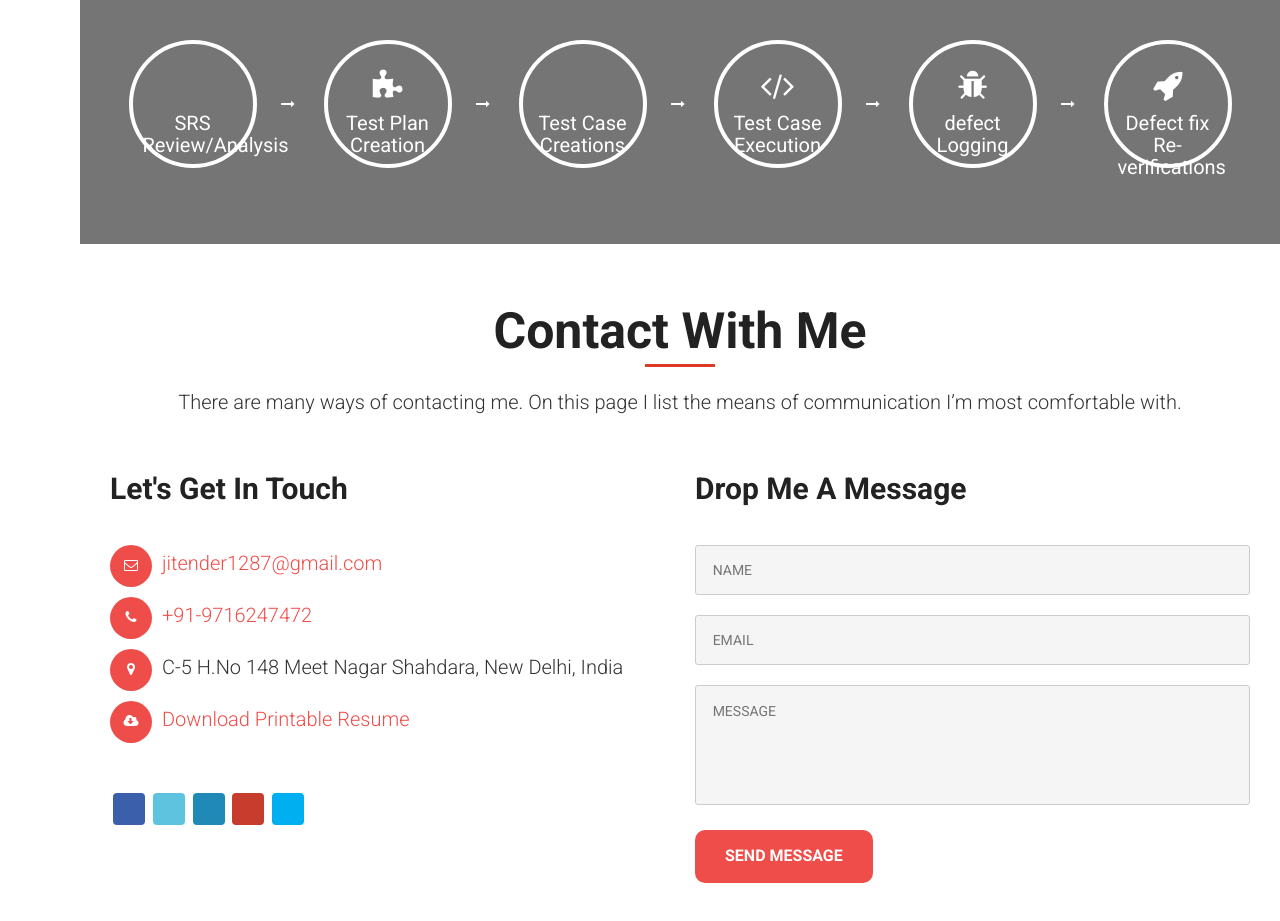
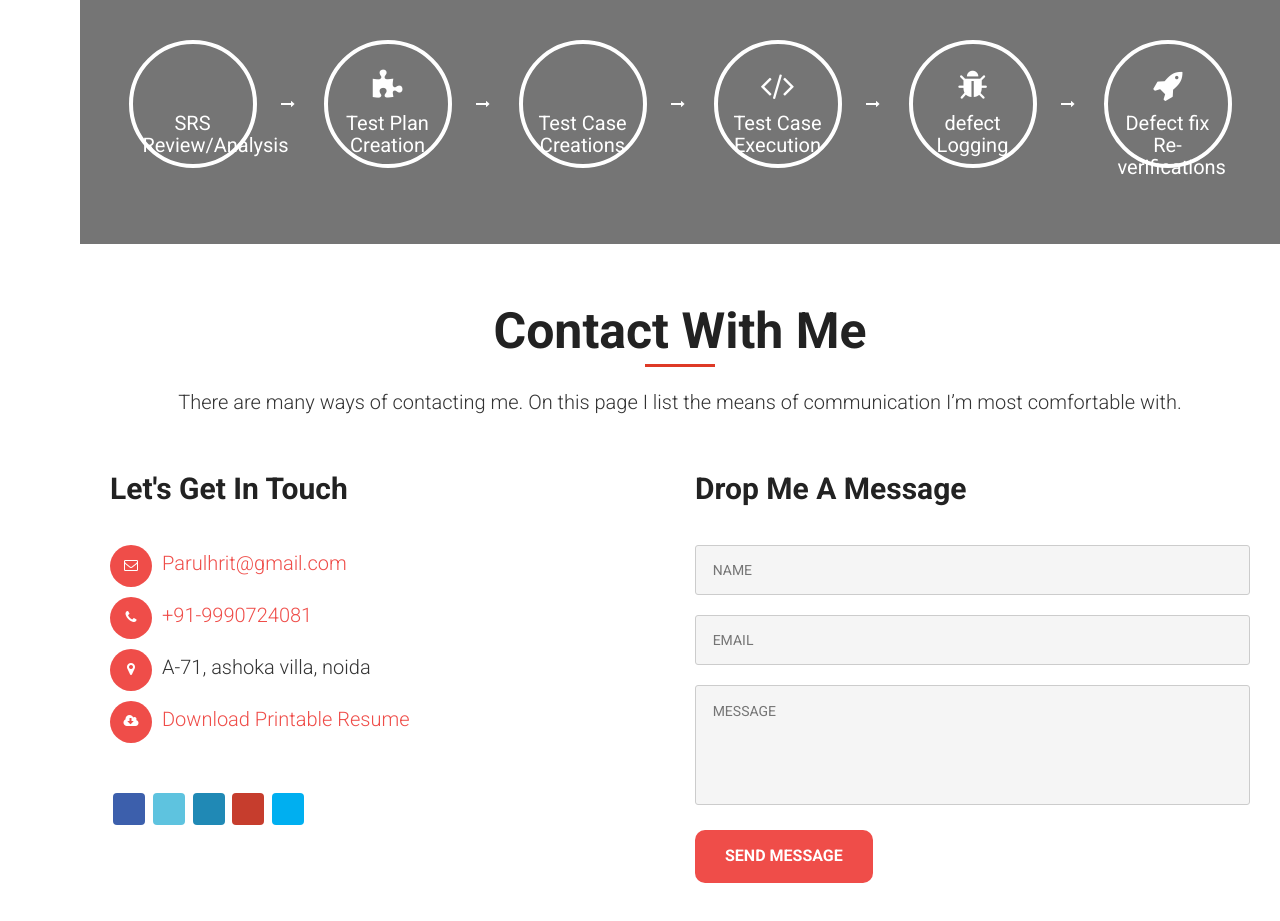
Before and after one commit to parulsisodia99/portfolio, a plain HTML site: page index.html in a window 1280 px wide. Shown: the part 4223-5144 px from the top of the page. Drawn offline with Linux system fonts and the light colour scheme; some icons are missing; a web font is replaced by a local one.

Commit message:
change email id

```diff
--- a/index.html
+++ b/index.html
@@ -460,9 +460,9 @@
                 <div class="col-md-6 col-sm-6 col-xs-12">
                     <h2>Let's Get In Touch</h2>
                     <ul class="get_in">
-                        <li><a href="mailto:jitender1287@gmail.com"> <i class="fa fa-envelope-o"></i><p>jitender1287@gmail.com</p></a></li>
-                        <li><a href="tel:7011131475"> <i class="fa fa-phone"></i><p>+91-9716247472</p></a></li>
-                        <li><i class="fa fa-map-marker"></i><p>C-5 H.No 148 Meet Nagar Shahdara, New Delhi, India</p></li>
+                        <li><a href="mailto:jitender1287@gmail.com"> <i class="fa fa-envelope-o"></i><p>Parulhrit@gmail.com</p></a></li>
+                        <li><a href="tel:7011131475"> <i class="fa fa-phone"></i><p>+91-9990724081</p></a></li>
+                        <li><i class="fa fa-map-marker"></i><p>A-71, ashoka villa, noida</p></li>
                         <li><a href="/jitender_QAweb_mobile.doc"><i class="fa fa-cloud-download"></i><p>Download Printable Resume</p></a></li>
                     </ul>
                     <ul class="social">
```
